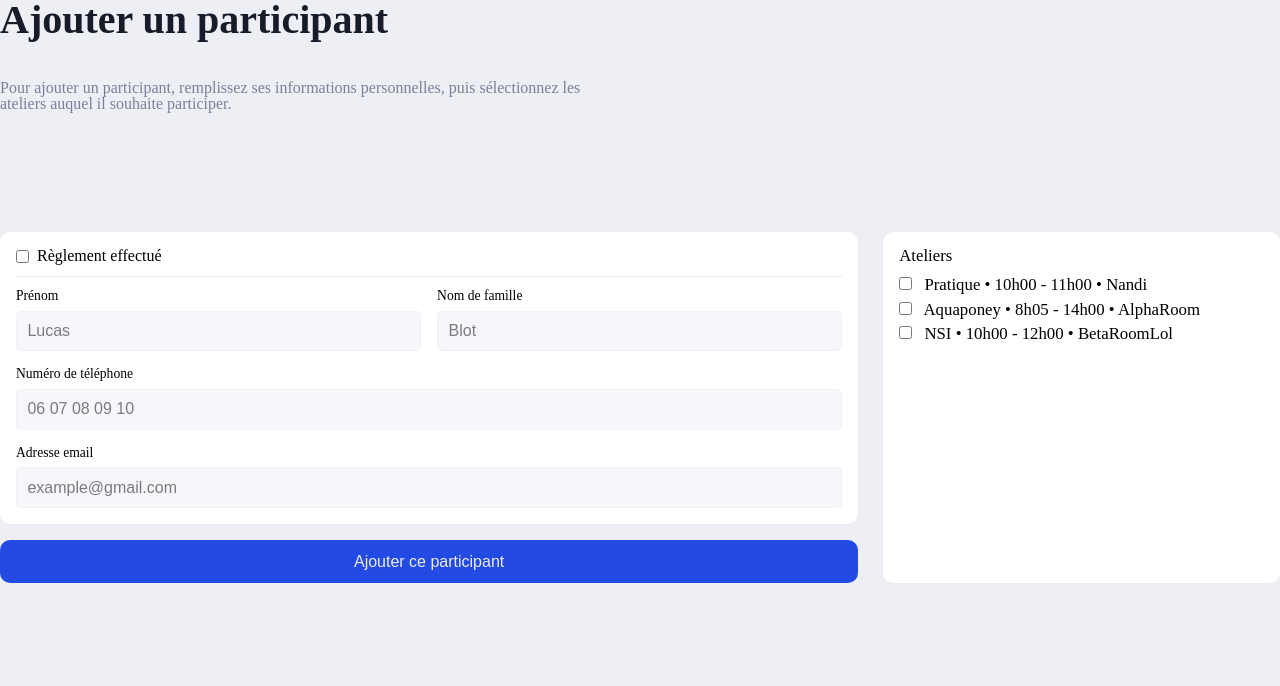
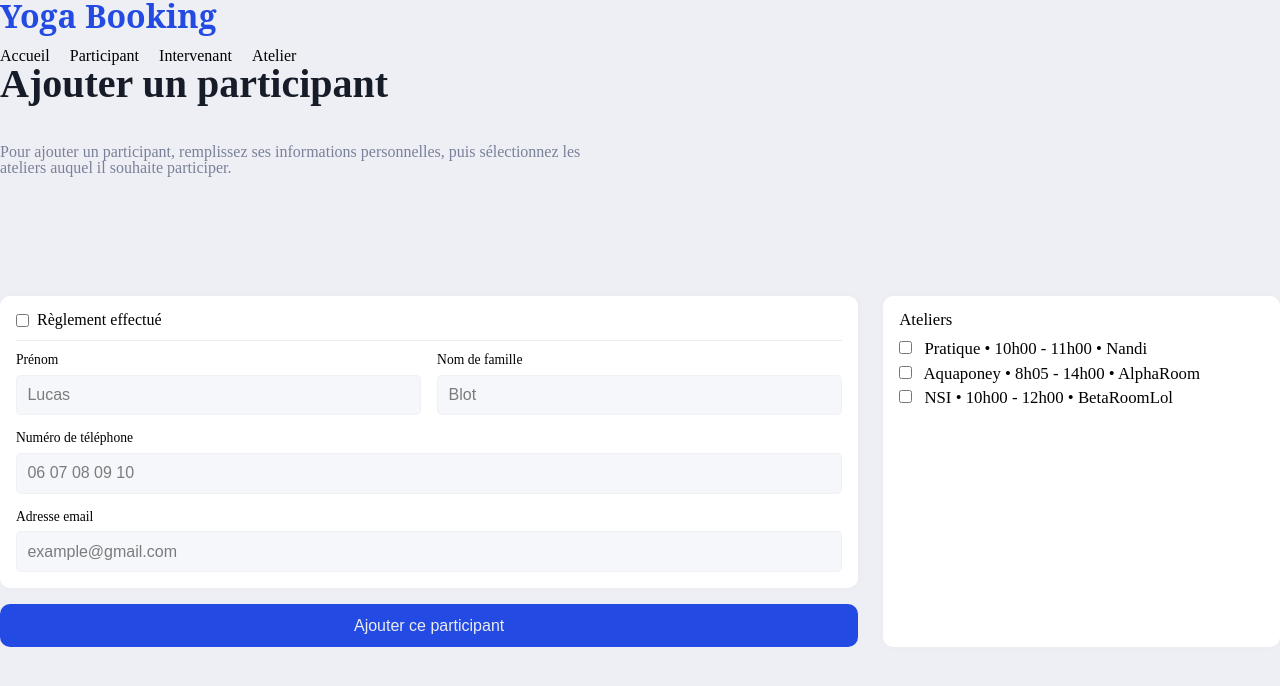
Before and after one commit to mlbonniec/yoga-booking, a website built with Parcel: page src/add-participant.html in a window 1280 px wide. Built offline with nearby package versions, Linux system fonts and the light colour scheme; some packages are replaced by stand-ins of ours.

Commit message:
Modification des chemins du header

```diff
--- a/src/add-participant.html
+++ b/src/add-participant.html
@@ -12,6 +12,7 @@
 	<title>Ajouter un participant</title>
 </head>
 <body data-store-name="participants">
+    <include src="components/header.html"></include>
     <div id="informations">
         <h1>Ajouter un participant</h1>
         <p>Pour ajouter un participant, remplissez ses informations personnelles, puis sélectionnez les ateliers auquel il souhaite participer.</p>
--- a/src/components/header.html
+++ b/src/components/header.html
@@ -1,9 +1,9 @@
 <header>
-	<a href="/">
+	<a href="/index.html">
 		<h1>Yoga Booking</h1>
 	</a>
 	<div class="menu">
-		<a href="/">Accueil</a>
+		<a href="/index.html">Accueil</a>
 		<a href="/add-participant.html">Participant</a>
 		<a href="/add-speaker.html">Intervenant</a>
 		<a href="/add-workshop.html">Atelier</a>
```
Also changed, not shown: src/add-speaker.html (+1 -1 lines), src/add-workshop.html (+1 -0 lines), src/index.html (+1 -1 lines).
